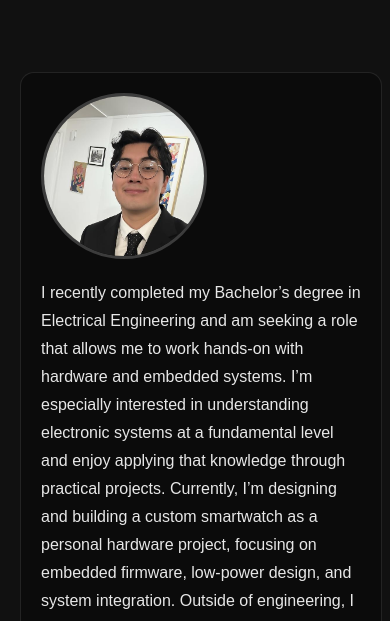
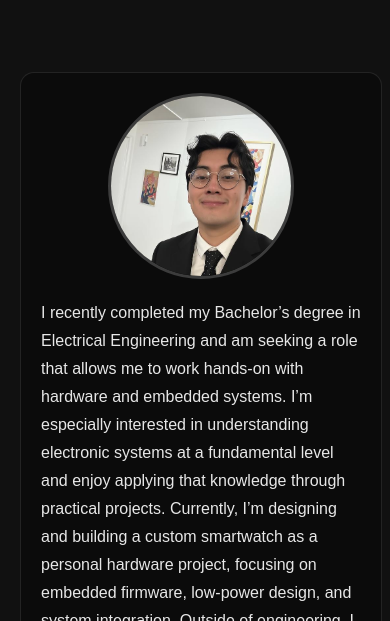
Before and after one commit to joseph15809/Portfolio, a plain HTML site: page index.html in a window 390 px wide. Shown: the part 223-844 px from the top of the page. Drawn offline with Linux system fonts and the light colour scheme.

Commit message:
centered about me section

```diff
--- a/static/css/index.css
+++ b/static/css/index.css
@@ -12,22 +12,24 @@ h2 {
 .about_me{
   line-height: 1.7;
   max-width: 65ch;
+  margin: 0 auto;
 }
 
 .profile {
   flex: 1;
   padding: 20px;
   min-width: 320px;
+  text-align: center;
 }
 
 .headshot {
   display: block;
-  width: 160px;
-  height: 160px;
+  width: 220px;
+  height: 220px;
   border-radius: 50%;
   object-fit: cover;
   object-position: center top;
-  margin-bottom: 1.25rem;
+  margin: 0 auto 1.25rem;
   border: 3px solid rgba(255,255,255,0.20);
 }
 
@@ -36,6 +38,7 @@ h2 {
   gap: 1rem;
   margin-top: 1.25rem;
   align-items: center;
+  justify-content: center;
 }
 
 .social_links a img {
@@ -354,7 +357,14 @@ h2 {
     border: 1px solid rgba(255,255,255,0.10);
     border-radius: 14px;
     padding: 1.25rem;
+    text-align: center;
   }
+
+  .headshot{
+    width: 180px;
+    height: 180px;
+  }
+
 
   .skills{
     display: grid;
```
